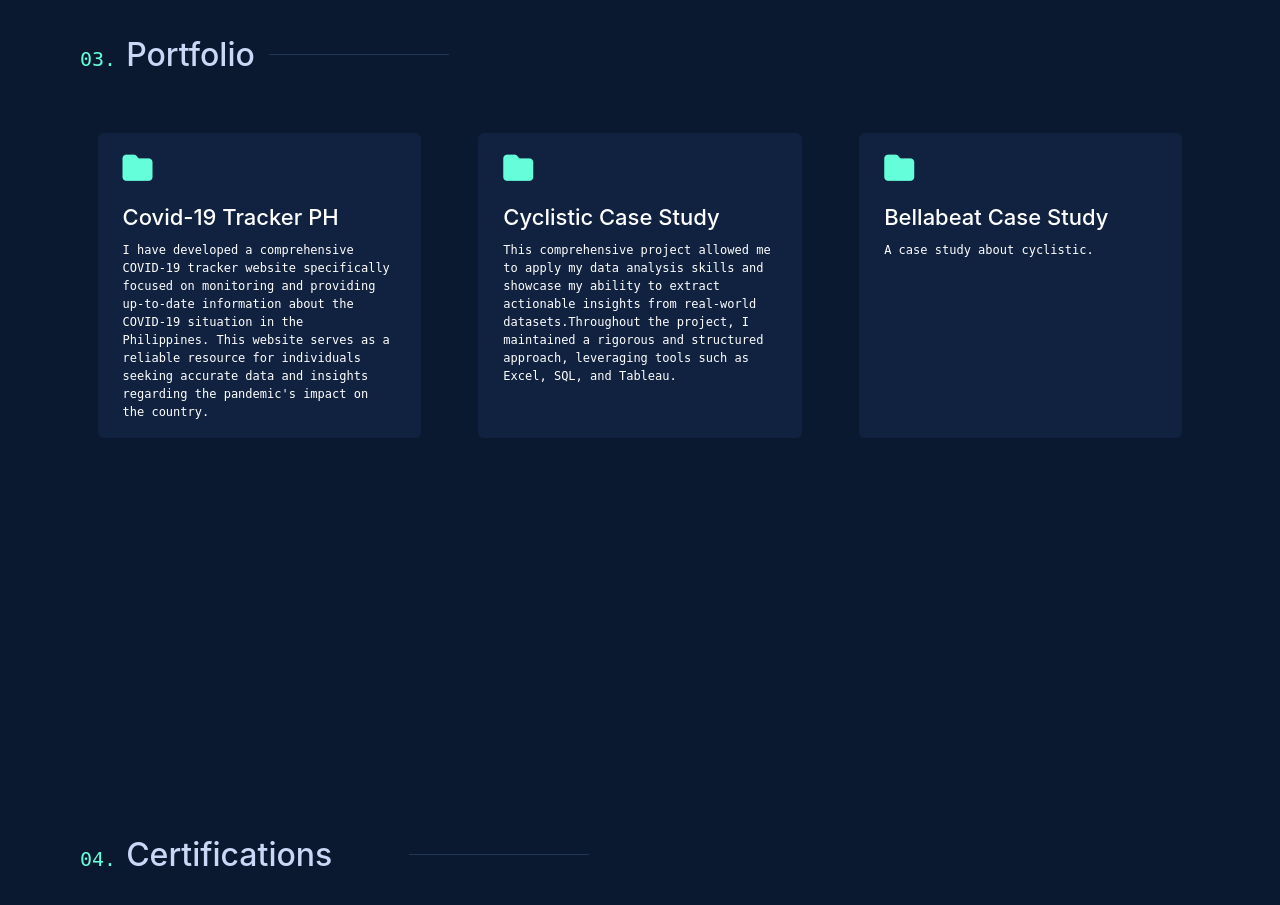
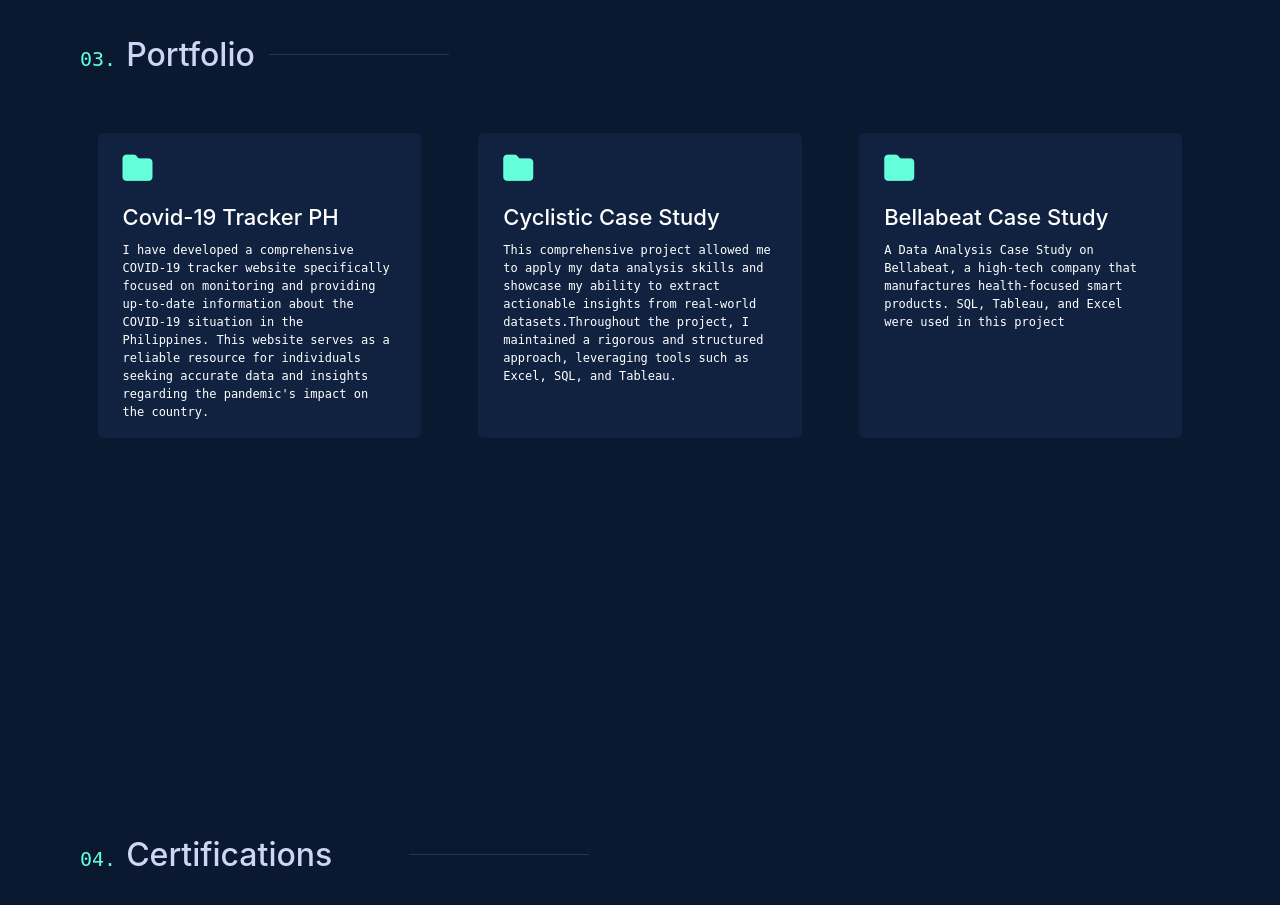
Before and after one commit to danielledavid/dd, a plain HTML site: page index.html in a window 1280 px wide. Shown: the part 2200-3105 px from the top of the page. Drawn offline with nearby package versions, Linux system fonts and the light colour scheme; a script that the page names is missing.

Commit message:
Update index.html

```diff
--- a/index.html
+++ b/index.html
@@ -191,7 +191,7 @@
           <div class="text">Cyclistic Case Study</div>
           <p>This comprehensive project allowed me to apply my data analysis skills and showcase my ability to extract actionable insights from real-world datasets.Throughout the project, I maintained a rigorous and structured approach, leveraging tools such as Excel, SQL, and Tableau.
           </p>
-
+         <a href="https://danielledavid.notion.site/CASE-STUDY-Cyclistic-c9f199b7226c4d6ba5ac52c1b49de6cb" target="_blank"></a>
       </div>
     </div>
 
@@ -199,7 +199,9 @@
       <div class="box">
         <i class="fa fa-folder"></i>
           <div class="text">Bellabeat Case Study</div>
-          <p>A case study about cyclistic.</p>
+          <p>A Data Analysis Case Study on Bellabeat, a high-tech company that manufactures health-focused smart products. SQL, Tableau, and Excel were used in this project</p>
+          <a href="https://www.notion.so/danielledavid/Bellabeat-How-Can-a-Wellness-Technology-Company-Play-It-Smart-d16937fb872142bbabeb663ceb2e5873?pvs=4" target="_blank"></a>
+
       </div>
     </div>
 
```
